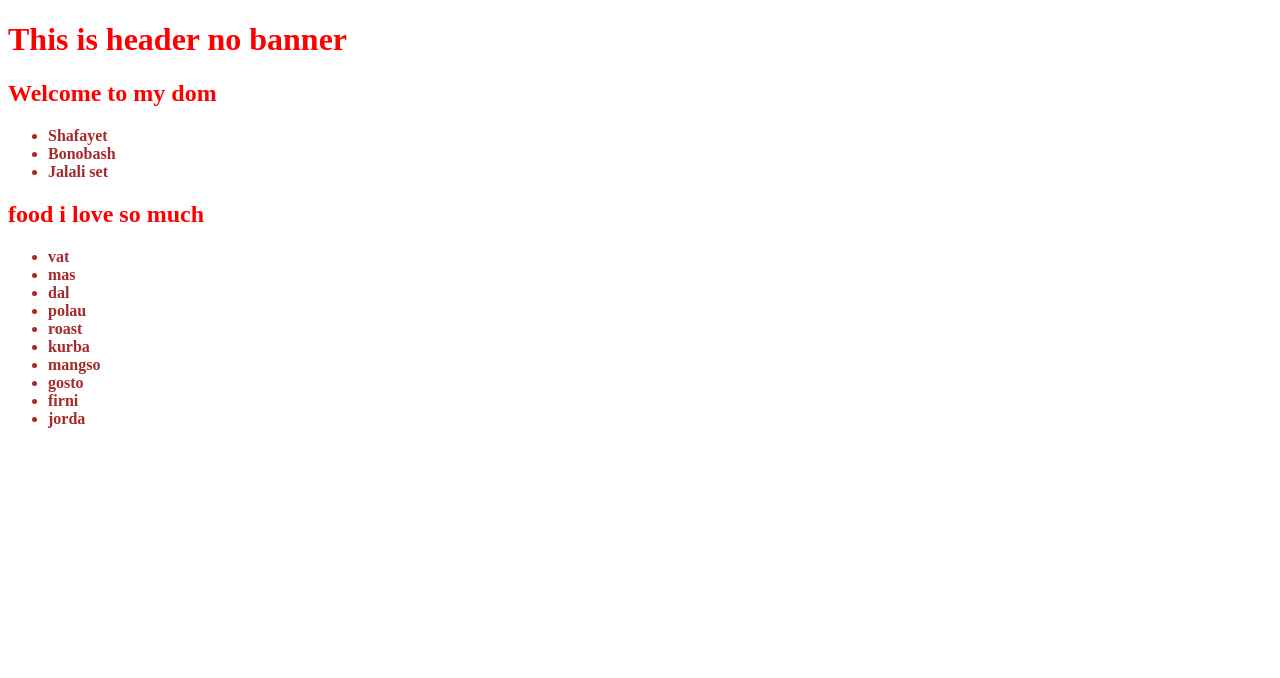
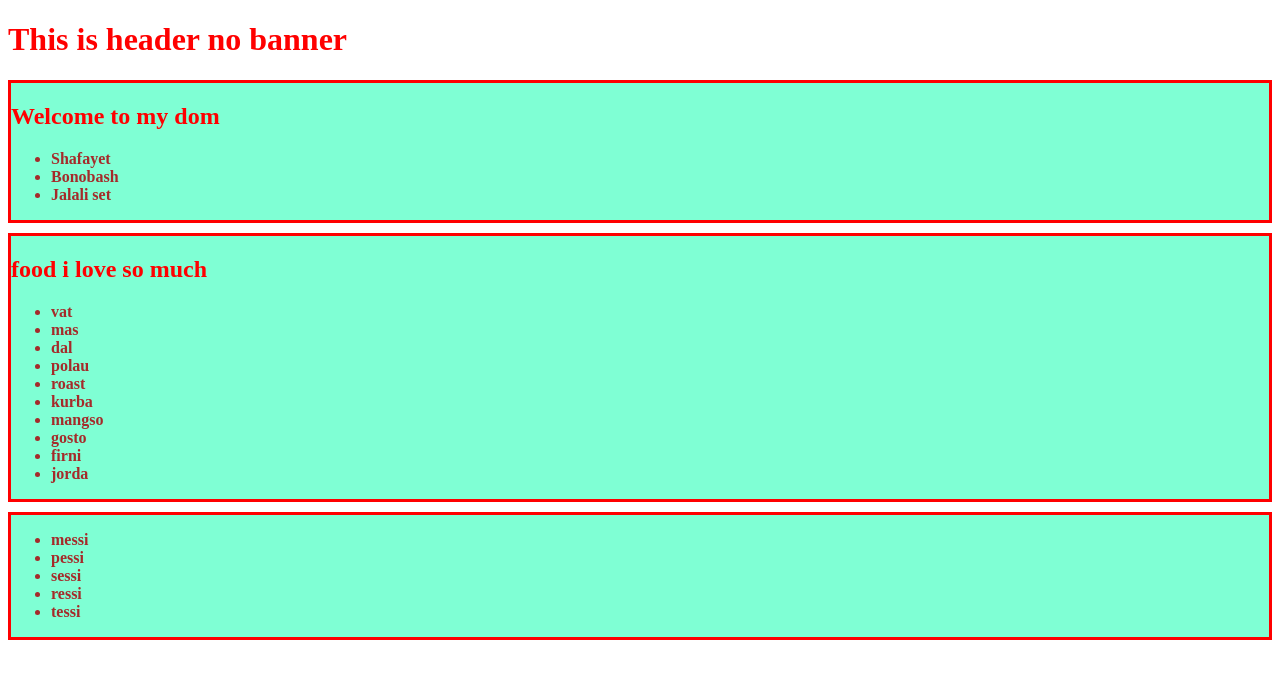
Before and after one commit to ridu101/tour-of-DOM, a plain HTML site: page index.html in a window 1280 px wide. Drawn offline with Linux system fonts and the light colour scheme.

Commit message:
get by quartselector, style adding system

```diff
--- a/index.html
+++ b/index.html
@@ -36,6 +36,15 @@
             <li>jorda</li>
         </ul>
        </section>
+       <section id="palyer-title">
+        <ul>
+            <li>messi</li>
+            <li>pessi</li>
+            <li>sessi</li>
+            <li>ressi</li>
+            <li>tessi</li>
+        </ul>
+       </section>
     </main>
     <script>
 
@@ -60,11 +69,12 @@
         //get element by class
         const deshiItem= document.getElementsByClassName('deshi');
         for (const item of deshiItem){
-            console.log(item.innerText)
+            //console.log(item.innerText)
         }
 
     </script>
     <script src="./js/hello.js"></script>
+    <script src="./js/cssJs.js"></script>
 
 </body>
 
--- /dev/null
+++ b/js/cssJs.js
@@ -0,0 +1,17 @@
+//const sections=document.getElementsByTagName('section');
+//console.log(sections);
+
+const sections= document.querySelectorAll('section');
+//console.log(section);
+
+//for (const section of sections){
+   // console.log(section);
+    //section.style.backgroundColor= 'lightblue';
+    //section.style.border=' 3px solid red'
+    //section.style.marginBottom= '15px'
+    //section.style.borderRadius='20px'
+//}
+
+for (const section of sections){
+    section.classList.add('section-card');
+}
--- a/styles/styles.css
+++ b/styles/styles.css
@@ -5,3 +5,10 @@ li{
 h1{
     color: red;
 }
+
+.section-card{
+    background-color: aquamarine;
+    margin-bottom: 10px;
+    border-color: blue;
+    border: 3px solid red;
+}
```
